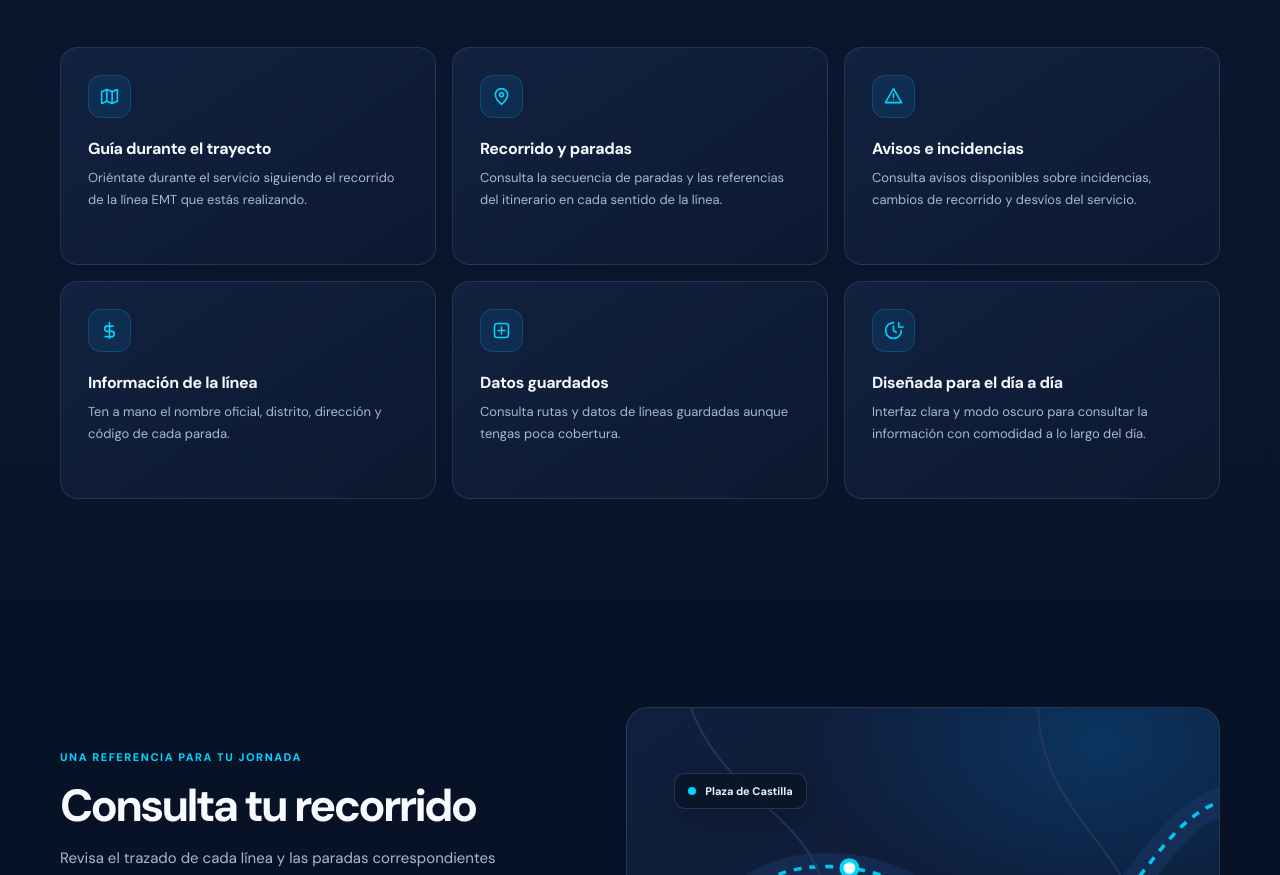
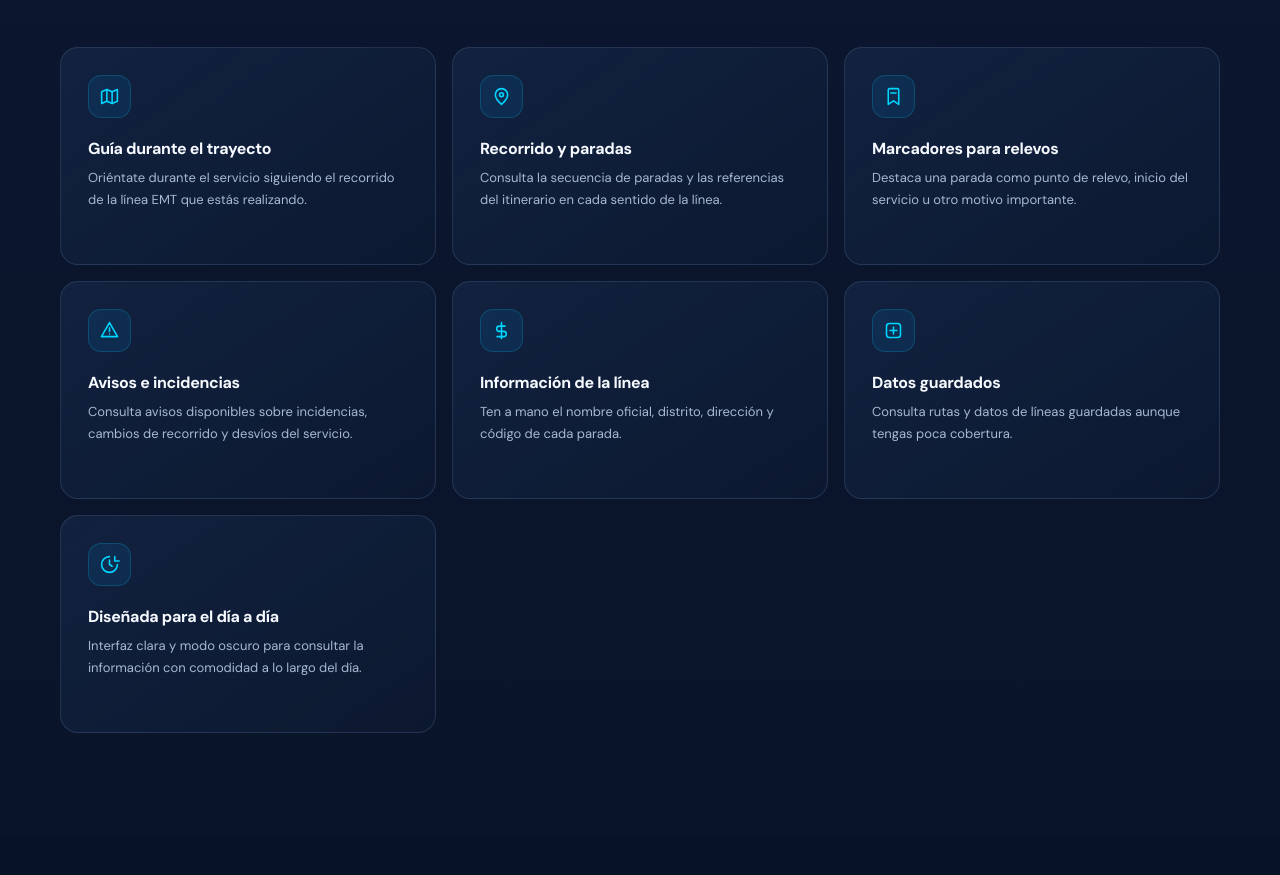
Before and after one commit to rafaxplayer/Driver-Bus-Madrid-web, a plain HTML site: page index.html in a window 1280 px wide. Shown: the part 946-1821 px from the top of the page. Drawn offline with Linux system fonts and the light colour scheme.

Commit message:
Add stop handover marker feature card
Co-authored-by: Copilot <223556219+Copilot@users.noreply.github.com>

```diff
--- a/index.html
+++ b/index.html
@@ -695,6 +695,11 @@
             <p>Consulta la secuencia de paradas y las referencias del itinerario en cada sentido de la línea.</p>
           </article>
           <article class="feature">
+            <span class="feature-icon" aria-hidden="true"><svg viewBox="0 0 24 24" fill="none" stroke="currentColor" stroke-width="1.8" stroke-linecap="round" stroke-linejoin="round"><path d="M6 4.5A1.5 1.5 0 0 1 7.5 3h9A1.5 1.5 0 0 1 18 4.5V21l-6-4-6 4V4.5Z"/><path d="M9 8h6"/></svg></span>
+            <h3>Marcadores para relevos</h3>
+            <p>Destaca una parada como punto de relevo, inicio del servicio u otro motivo importante.</p>
+          </article>
+          <article class="feature">
             <span class="feature-icon" aria-hidden="true"><svg viewBox="0 0 24 24" fill="none" stroke="currentColor" stroke-width="1.8" stroke-linecap="round" stroke-linejoin="round"><path d="M12 3 2.8 19h18.4L12 3Z"/><path d="M12 9v4m0 3h.01"/></svg></span>
             <h3>Avisos e incidencias</h3>
             <p>Consulta avisos disponibles sobre incidencias, cambios de recorrido y desvíos del servicio.</p>
```
